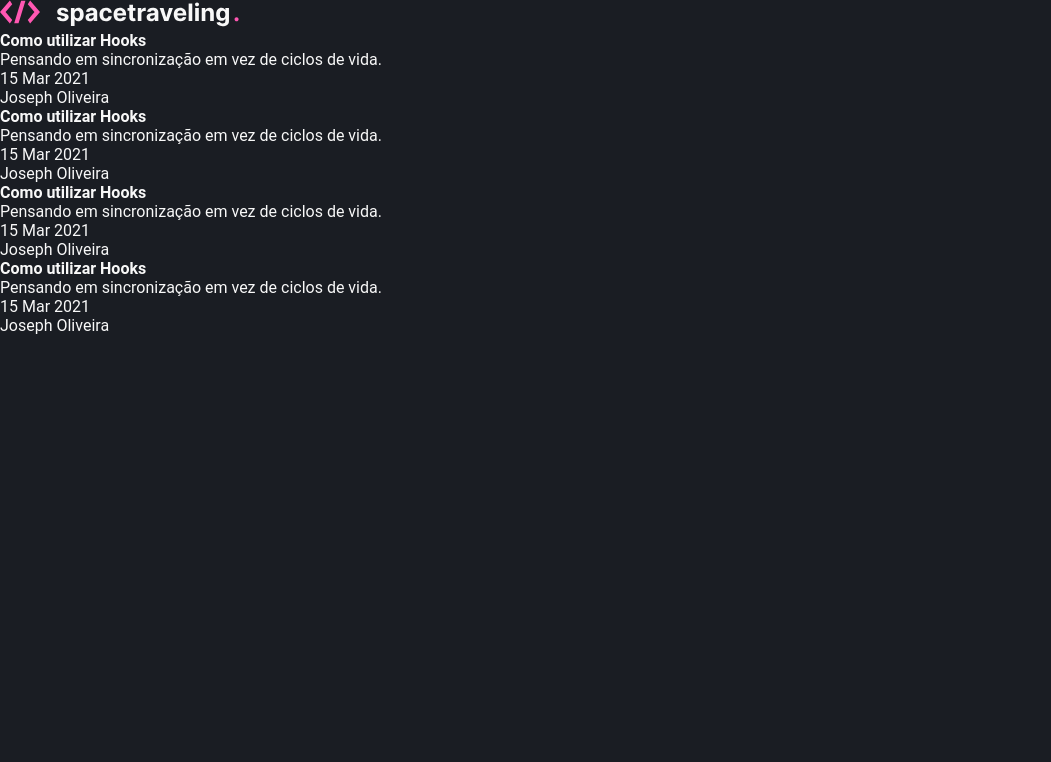
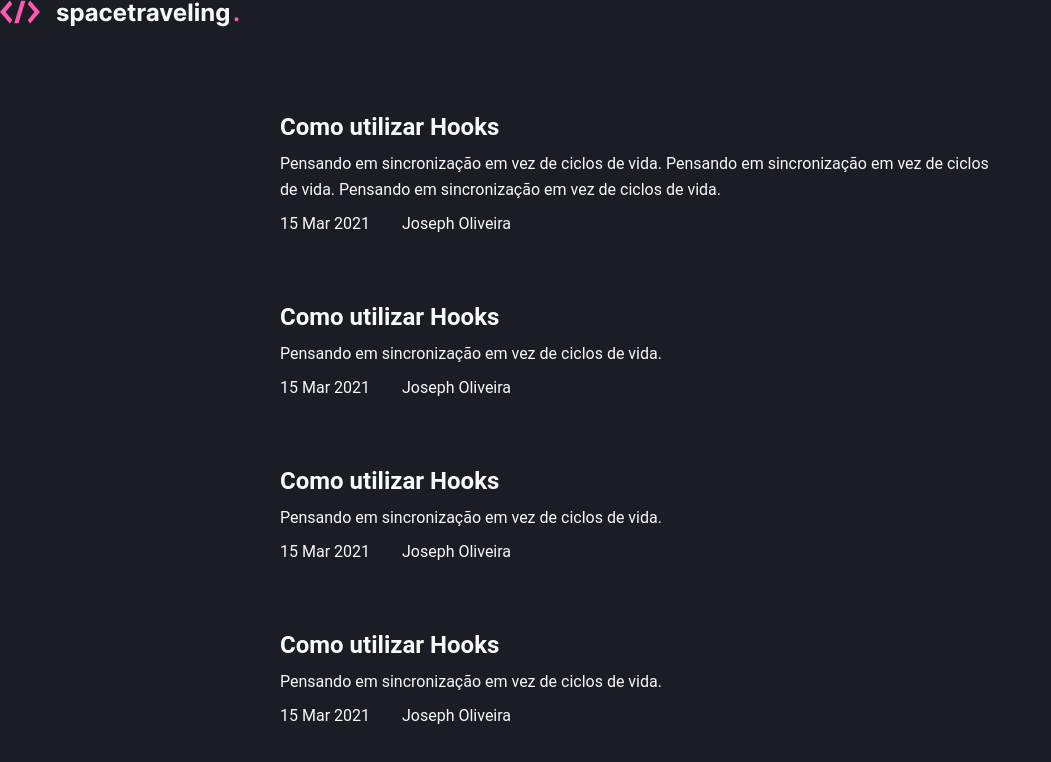
Before and after one commit to matheustark/BlogNext, a Next.js app: page / in a window 1280 px wide. Shown: the top 762 px of the page, without its empty margins (0-1051 px from the left). Built offline with nearby package versions, Linux system fonts and the light colour scheme.

Commit message:
make structure of post better

```diff
--- a/src/pages/home.module.scss
+++ b/src/pages/home.module.scss
@@ -1 +1,50 @@
 // TODO
+
+.container {
+    max-width: 1120px;
+    margin: 0 auto;
+    padding: 0 2rem;
+}
+
+.post {
+    max-width: 720px;
+    margin: 5rem auto 0;
+    a {
+        display: block;
+
+        & + a {
+            margin-top: 1.5rem;
+            padding-top: 1.5rem;
+        }
+
+        strong {
+            display: block;
+            font-size: 1.5rem;
+            margin-top: 1rem;
+            line-height: 2rem;
+            transition: color 0.2s;
+          }
+
+          p {
+            color: var(--heading);
+            margin-top: 0.5rem;
+            line-height: 1.625rem;
+          }
+
+          &:hover strong {
+            color: var(--highlight);
+          }
+    }
+}
+
+.footer {
+        font-size: 1rem;
+        display: flex;
+        align-items: center;
+
+        p {
+            margin-right: 2rem;
+            color: var(--info);
+
+        }
+}
--- a/src/pages/index.tsx
+++ b/src/pages/index.tsx
@@ -30,13 +30,34 @@ export default function Home() {
       <header>
         <img src="/images/logo.svg" alt="logo"/>
       </header>
+  <main className={styles.container}>
+    <div className={styles.post} >
+      <a href="#">
+        <strong>Como utilizar Hooks</strong>
+        <p>Pensando em sincronização em vez de ciclos de vida.
+        Pensando em sincronização em vez de ciclos de vida.
+        Pensando em sincronização em vez de ciclos de vida.
+        </p>
+        <div className={styles.footer}>
+          <p>15 Mar 2021</p>
+          <p>Joseph Oliveira</p>
+        </div>
+        </a>
 
-      <main>
-      <a>
+        <a href="#">
         <strong>Como utilizar Hooks</strong>
         <p>Pensando em sincronização em vez de ciclos de vida.</p>
-        <div>
-          <time>15 Mar 2021</time>
+        <div className={styles.footer}>
+          <p>15 Mar 2021</p>
+          <p>Joseph Oliveira</p>
+        </div>
+        </a>
+
+        <a href="#">
+        <strong>Como utilizar Hooks</strong>
+        <p>Pensando em sincronização em vez de ciclos de vida.</p>
+        <div className={styles.footer}>
+          <p>15 Mar 2021</p>
           <p>Joseph Oliveira</p>
         </div>
         </a>
@@ -44,29 +65,13 @@ export default function Home() {
         <a>
         <strong>Como utilizar Hooks</strong>
         <p>Pensando em sincronização em vez de ciclos de vida.</p>
-        <div>
-          <time>15 Mar 2021</time>
+        <div className={styles.footer}>
+          <p>15 Mar 2021</p>
           <p>Joseph Oliveira</p>
         </div>
         </a>
+    </div>
 
-        <a>
-        <strong>Como utilizar Hooks</strong>
-        <p>Pensando em sincronização em vez de ciclos de vida.</p>
-        <div>
-          <time>15 Mar 2021</time>
-          <p>Joseph Oliveira</p>
-        </div>
-        </a>
-
-        <a>
-        <strong>Como utilizar Hooks</strong>
-        <p>Pensando em sincronização em vez de ciclos de vida.</p>
-        <div>
-          <time>15 Mar 2021</time>
-          <p>Joseph Oliveira</p>
-        </div>
-        </a>
       </main>
     </>
   )
```
